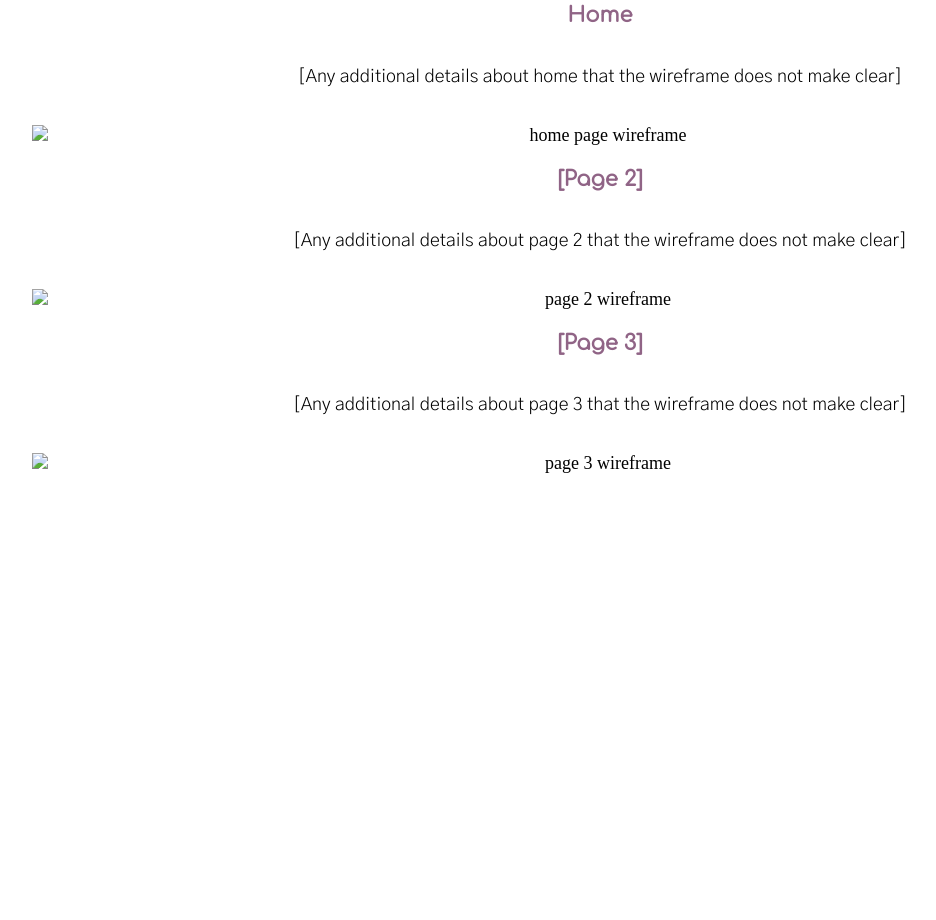
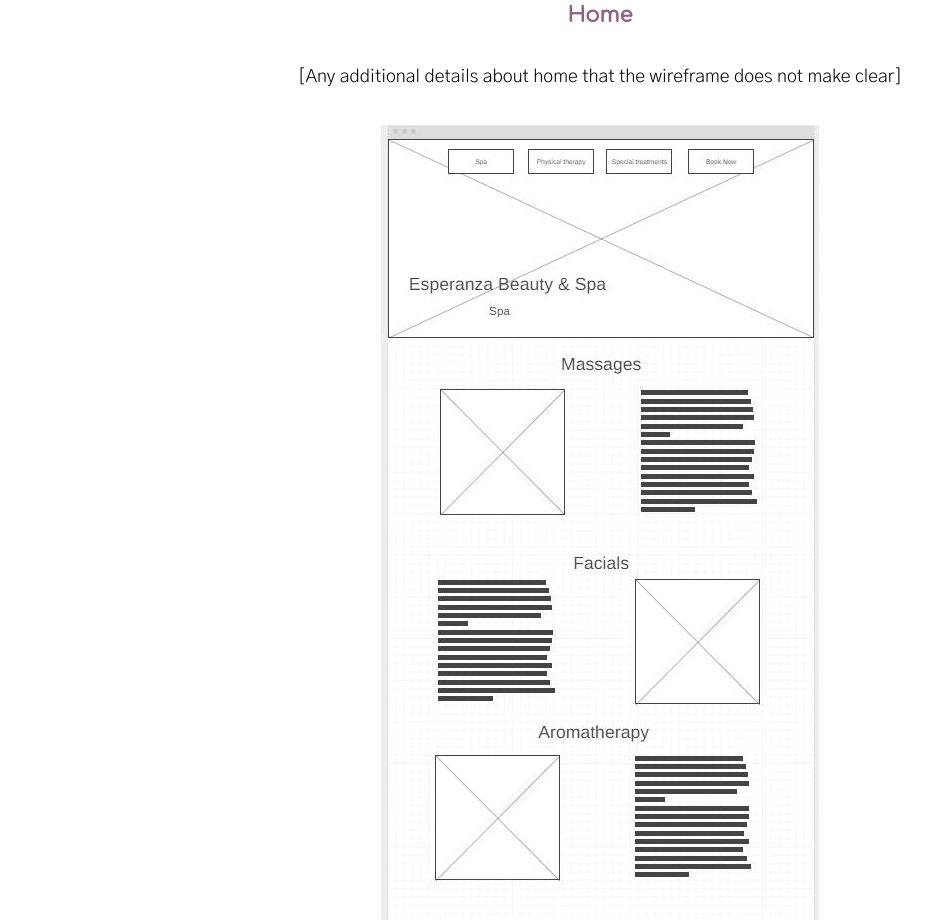
Before and after one commit to cervantesaa/wdd130, a plain HTML site: page personalsite/site-plan.html in a window 1280 px wide. Shown: the part 9819-10739 px from the top of the page, without its empty margins (40-976 px from the left). Before the commit the page ends 10365 px from the top, so only its background shows below. Drawn offline with Linux system fonts and the light colour scheme.

Commit message:
wireframe

```diff
--- a/personalsite/site-plan.html
+++ b/personalsite/site-plan.html
@@ -180,19 +180,19 @@
       <p>
         [Any additional details about home that the wireframe does not make clear]
       </p>
-      <img src="#" alt="home page wireframe">
+      <img src="images\homewireframe.JPG" alt="home page wireframe">
 
       <h3>[Page 2]</h3>
       <p>
         [Any additional details about page 2 that the wireframe does not make clear]
       </p>
-      <img src="#" alt="page 2 wireframe">
+      <img src="images/wireframe2.JPG" alt="page 2 wireframe">
 
       <h3>[Page 3]</h3>
       <p>
         [Any additional details about page 3 that the wireframe does not make clear]
       </p>
-      <img src="#" alt="page 3 wireframe">
+      <img src="images/wireframe3.JPG" alt="page 3 wireframe">
     </main>
   </body>
 
```
Also changed, not shown: index.html (+1 -1 lines), personalsite/images/homewireframe.JPG (added), personalsite/images/wireframe2.JPG (added), personalsite/images/wireframe3.JPG (added).
